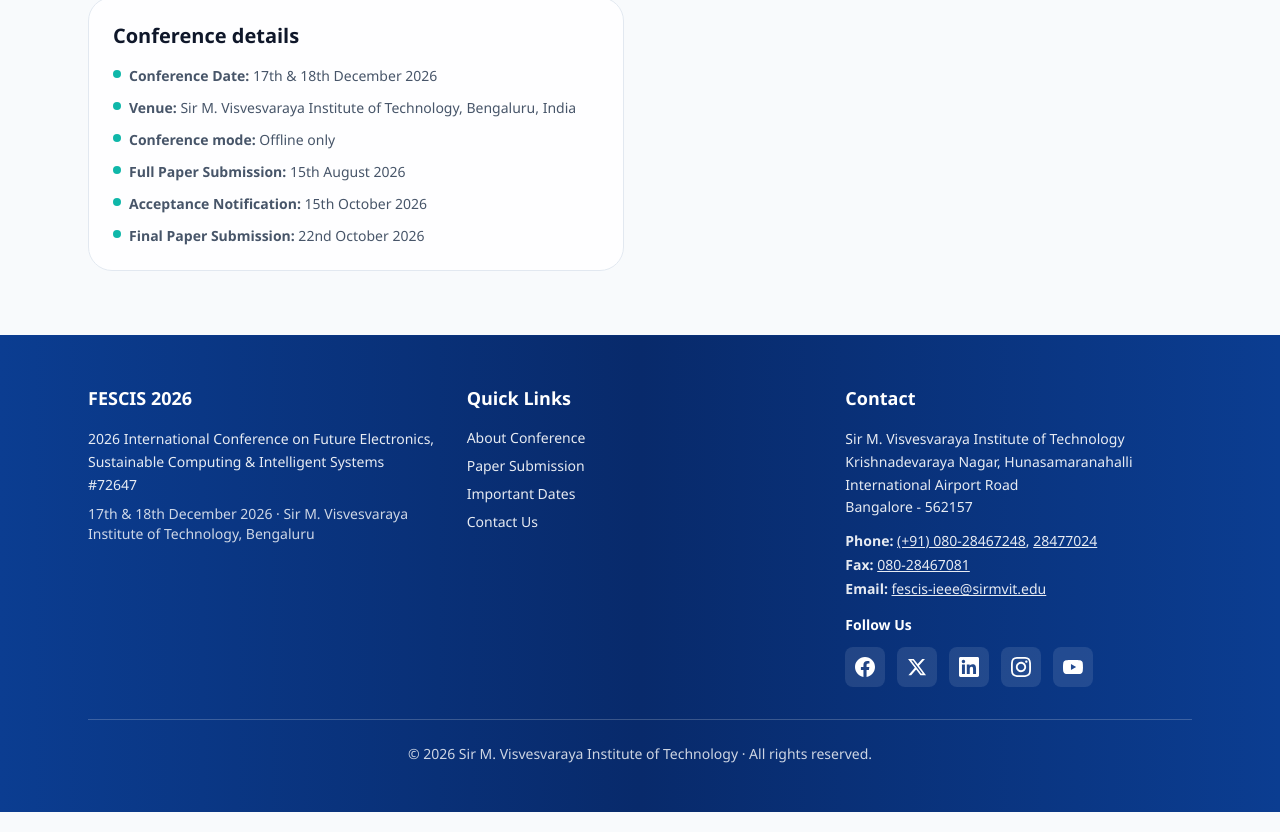
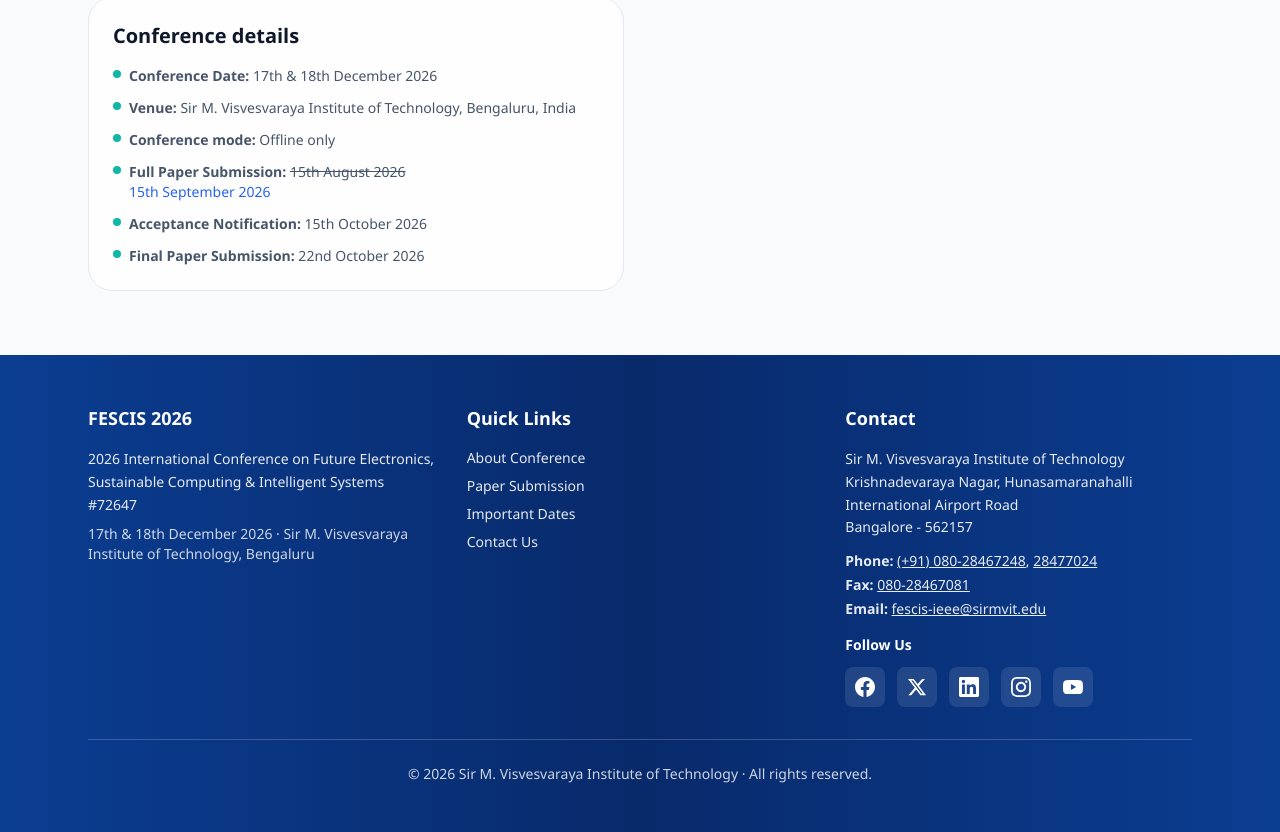
Before and after one commit to kshitiz-12/mvit-techcon, a React (Vite) app: page /about-conference in a window 1280 px wide. Shown: the part 1568-2400 px from the top of the page. Built offline with nearby package versions, Linux system fonts and the light colour scheme.

Commit message:
date and stats

```diff
--- a/src/pages/AboutConference.tsx
+++ b/src/pages/AboutConference.tsx
@@ -104,9 +104,14 @@
               <span><strong>Conference mode:</strong> Offline only</span>
             </li>
             <li className="flex items-start gap-2">
-              <span className="mt-1 h-2 w-2 rounded-full bg-smvit-accent" />
-              <span><strong>Full Paper Submission:</strong> 15th August 2026</span>
-            </li>
+  <span className="mt-1 h-2 w-2 rounded-full bg-smvit-accent" />
+  <span>
+    <strong>Full Paper Submission:</strong>{" "}
+    <span className="line-through">15th August 2026</span>
+    <br />
+    <span className="text-blue-600">15th September 2026</span>
+  </span>
+</li>
             <li className="flex items-start gap-2">
               <span className="mt-1 h-2 w-2 rounded-full bg-smvit-accent" />
               <span><strong>Acceptance Notification:</strong> 15th October 2026</span>
```
